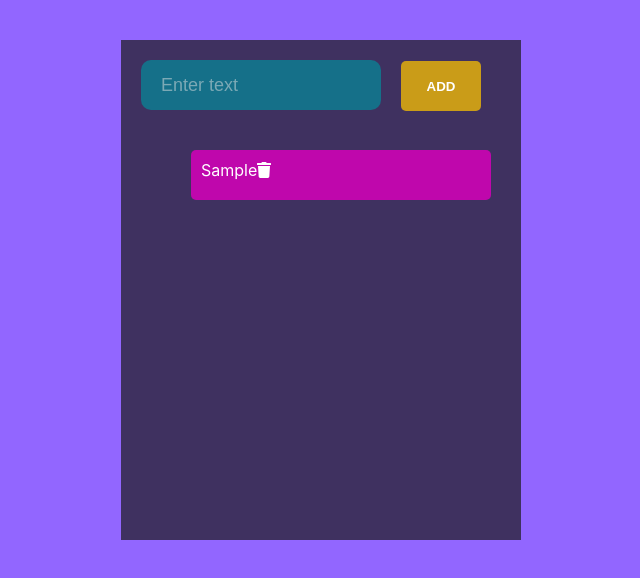
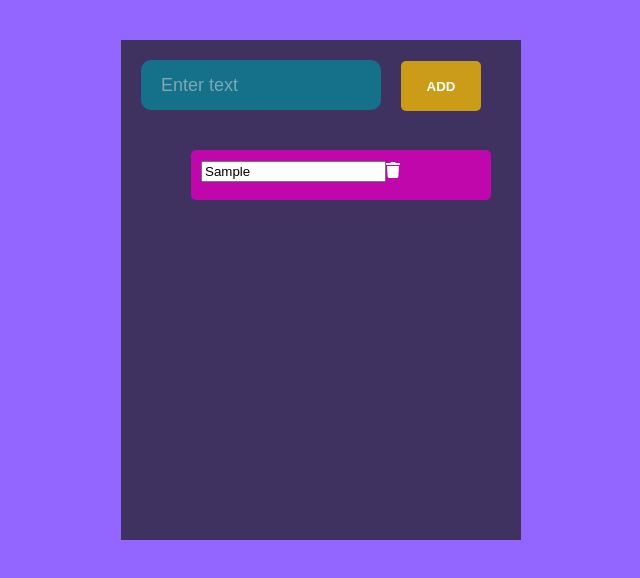
Before and after one commit to Nkeoualionel/To-Do-App-In-React, a React (Create React App) app: page / in a window 1280 px wide. Both pictures are taken after typing "Sample" into the empty fields and a click on the button "ADD". Shown: the top 578 px of the page, without its empty margins (319-959 px from the left). Built offline with nearby package versions, Linux system fonts and the light colour scheme.

Commit message:
implement editing of item

```diff
--- a/src/components/ListItems.js
+++ b/src/components/ListItems.js
@@ -10,12 +10,23 @@ function ListItems(props) {
          const listItems = items.map(item => {
 
           return <div className="list" key={item.key}>
-                      <p>{item.text}
-                      <span>
-                        <FontAwesomeIcon className="faicons"
-                                         icon='trash'
-                                         onClick={() => props.deleteItem(item.key)}/>
-                      </span>
+                      <p>
+
+                          <input type="text"
+                                 id={item.key}
+                                 value={item.text}
+                                 onChange={
+                                   (e) => {
+                                     props.setUpdate(e.target.value, item.key)
+                                   }
+
+                                 }/>
+
+                        <span>
+                          <FontAwesomeIcon className="faicons"
+                                          icon='trash'
+                                          onClick={() => props.deleteItem(item.key)}/>
+                        </span>
                       </p>
                  </div>
 
```
